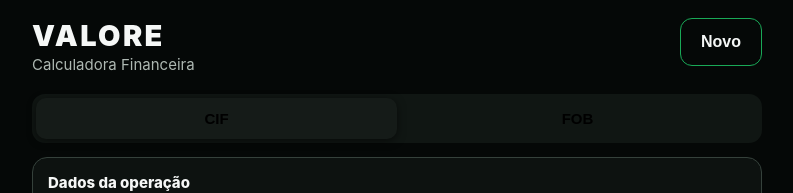
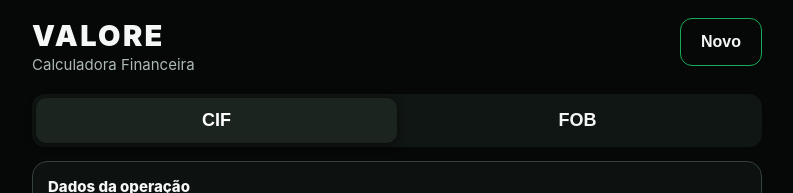
Before and after one commit to ValoreAgro/Valore-Calculadora, a plain HTML site: page index.html in a window 1280 px wide. Shown: the top 193 px of the page, without its empty margins (243-1036 px from the left). Drawn offline with Linux system fonts and the light colour scheme.

Commit message:
Add files via upload

```diff
--- a/index.html
+++ b/index.html
@@ -13,7 +13,7 @@
 <style>
 *{box-sizing:border-box}body{margin:0;background:#050807;color:#f5f7f6;font-family:-apple-system,BlinkMacSystemFont,"Segoe UI",sans-serif}
 main{max-width:760px;margin:auto;padding:18px 15px 35px}.brand{font-size:29px;font-weight:900;letter-spacing:.08em}.sub{color:#aeb8b2;font-size:15px;margin-top:2px}
-.switch{display:grid;grid-template-columns:1fr 1fr;background:#101613;padding:4px;border-radius:13px;margin:20px 0 14px}.switch button{border:0;background:transparent;padding:12px;border-radius:10px;font-weight:800;font-size:15px}.switch .active{background:#151b18;box-shadow:0 2px 8px #0008}
+.switch{display:grid;grid-template-columns:1fr 1fr;background:#101613;padding:4px;border-radius:13px;margin:20px 0 14px}.switch button{border:0;background:transparent;color:#f5f7f6;padding:12px;border-radius:10px;font-weight:900;font-size:18px;cursor:pointer}.switch .active{background:#1b241f;color:#ffffff;box-shadow:0 2px 8px #0008}
 .card{background:#0d1210;border:1px solid #35413b;border-radius:15px;padding:15px;margin-top:12px}.title{font-size:15px;font-weight:800;margin-bottom:12px}
 .grid{display:grid;grid-template-columns:1fr 1fr;gap:11px}.field label{display:block;font-size:12px;font-weight:700;margin:0 0 5px}.field input{width:100%;height:46px;border:1px solid #35413b;border-radius:11px;padding:8px 10px;font-size:16px;background:#171c1a;color:#f5f7f6}
 .actions{display:flex;gap:10px;margin-top:14px}.actions button{height:48px;border-radius:11px;border:1px solid #cfd8d3;background:#fff;font-weight:800;padding:0 16px}.actions .calc{flex:1;background:#19a957;color:#fff;border-color:#19a957}
```
